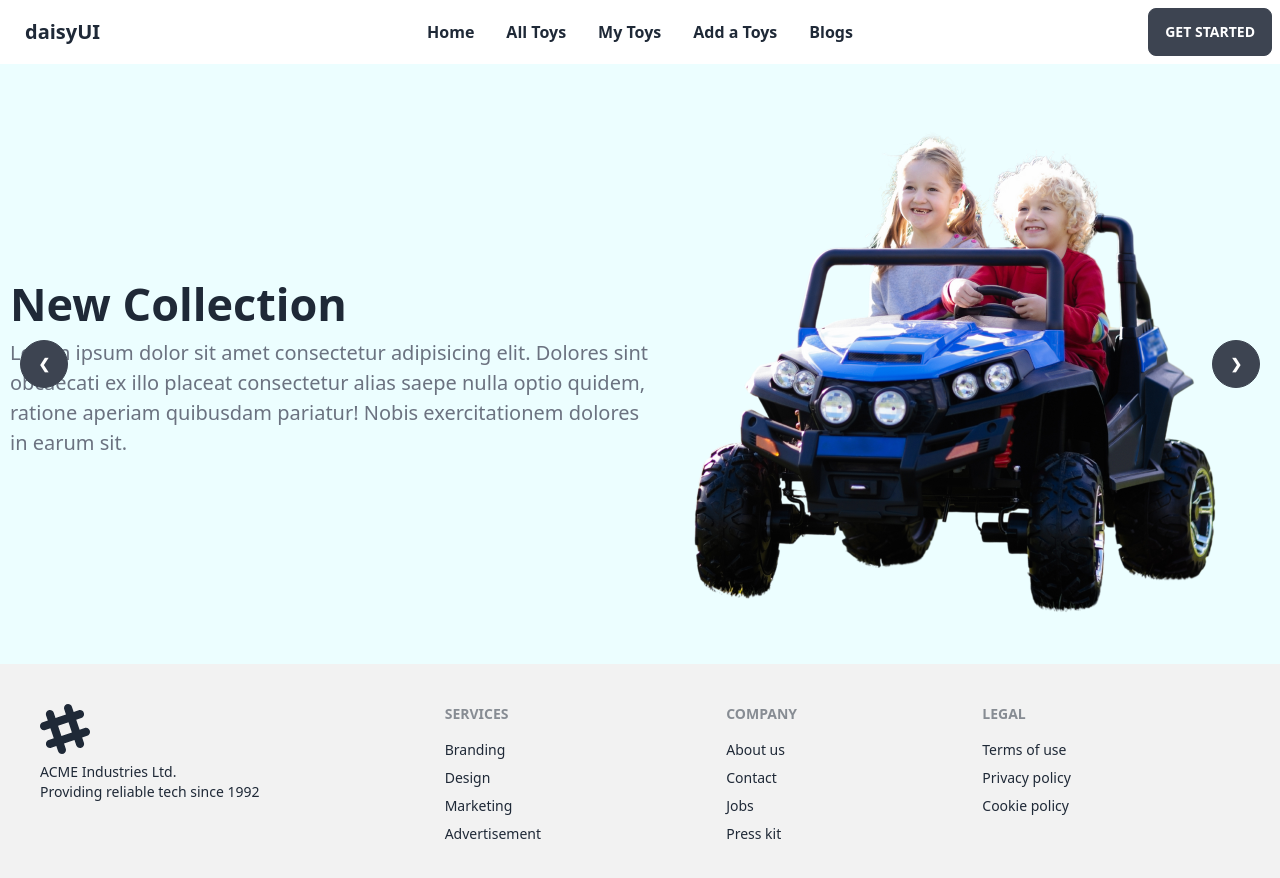
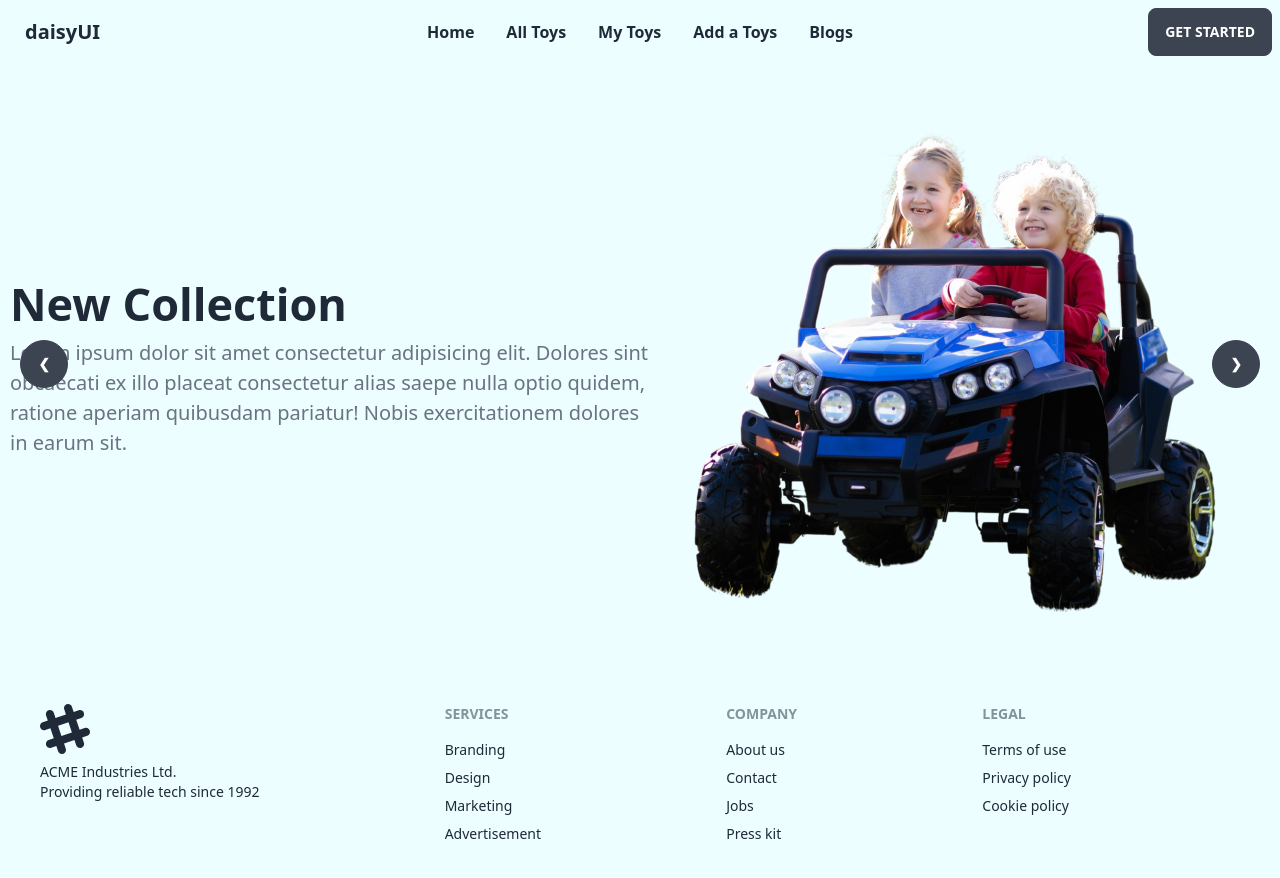
Before and after one commit to majedrahani/toy-ta, a React (Vite) app: page / in a window 1280 px wide. Shown: the top 878 px of the page. Built offline with nearby package versions, Linux system fonts and the light colour scheme.

Commit message:
banner section added

```diff
--- a/src/shared/Footer.jsx
+++ b/src/shared/Footer.jsx
@@ -2,10 +2,10 @@ import React from 'react';
 
 const Footer = () => {
     return (
-        <footer className="footer p-10 bg-base-200 text-base-content">
+        <footer className="footer p-10 bg-cyan-50 text-base-content">
             <div>
                 <svg width="50" height="50" viewBox="0 0 24 24" xmlns="http://www.w3.org/2000/svg" fillRule="evenodd" clipRule="evenodd" className="fill-current"><path d="M22.672 15.226l-2.432.811.841 2.515c.33 1.019-.209 2.127-1.23 2.456-1.15.325-2.148-.321-2.463-1.226l-.84-2.518-5.013 1.677.84 2.517c.391 1.203-.434 2.542-1.831 2.542-.88 0-1.601-.564-1.86-1.314l-.842-2.516-2.431.809c-1.135.328-2.145-.317-2.463-1.229-.329-1.018.211-2.127 1.231-2.456l2.432-.809-1.621-4.823-2.432.808c-1.355.384-2.558-.59-2.558-1.839 0-.817.509-1.582 1.327-1.846l2.433-.809-.842-2.515c-.33-1.02.211-2.129 1.232-2.458 1.02-.329 2.13.209 2.461 1.229l.842 2.515 5.011-1.677-.839-2.517c-.403-1.238.484-2.553 1.843-2.553.819 0 1.585.509 1.85 1.326l.841 2.517 2.431-.81c1.02-.33 2.131.211 2.461 1.229.332 1.018-.21 2.126-1.23 2.456l-2.433.809 1.622 4.823 2.433-.809c1.242-.401 2.557.484 2.557 1.838 0 .819-.51 1.583-1.328 1.847m-8.992-6.428l-5.01 1.675 1.619 4.828 5.011-1.674-1.62-4.829z"></path></svg>
-    <p>ACME Industries Ltd.<br/>Providing reliable tech since 1992</p>
+                <p>ACME Industries Ltd.<br />Providing reliable tech since 1992</p>
             </div>
             <div>
                 <span className="footer-title">Services</span>
--- a/src/shared/NavBar.jsx
+++ b/src/shared/NavBar.jsx
@@ -2,7 +2,7 @@ import React from 'react';
 
 const NavBar = () => {
     return (
-        <div className="navbar bg-base-100">
+        <div className="navbar bg-cyan-50">
             <div className="navbar-start">
                 <div className="dropdown">
                     <label tabIndex={0} className="btn btn-ghost lg:hidden">
```
Lines whose indentation alone changed are shown as unchanged.
